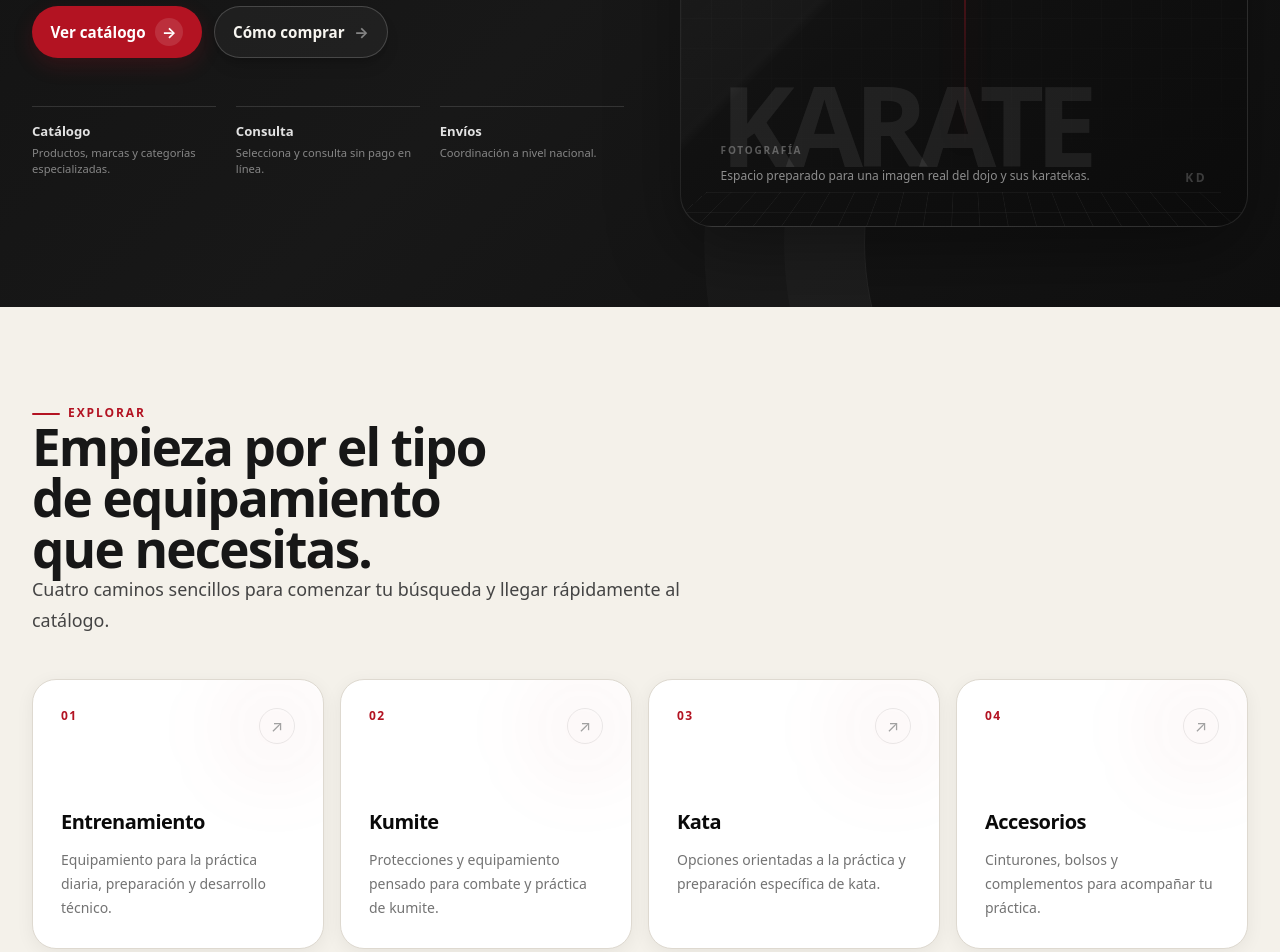
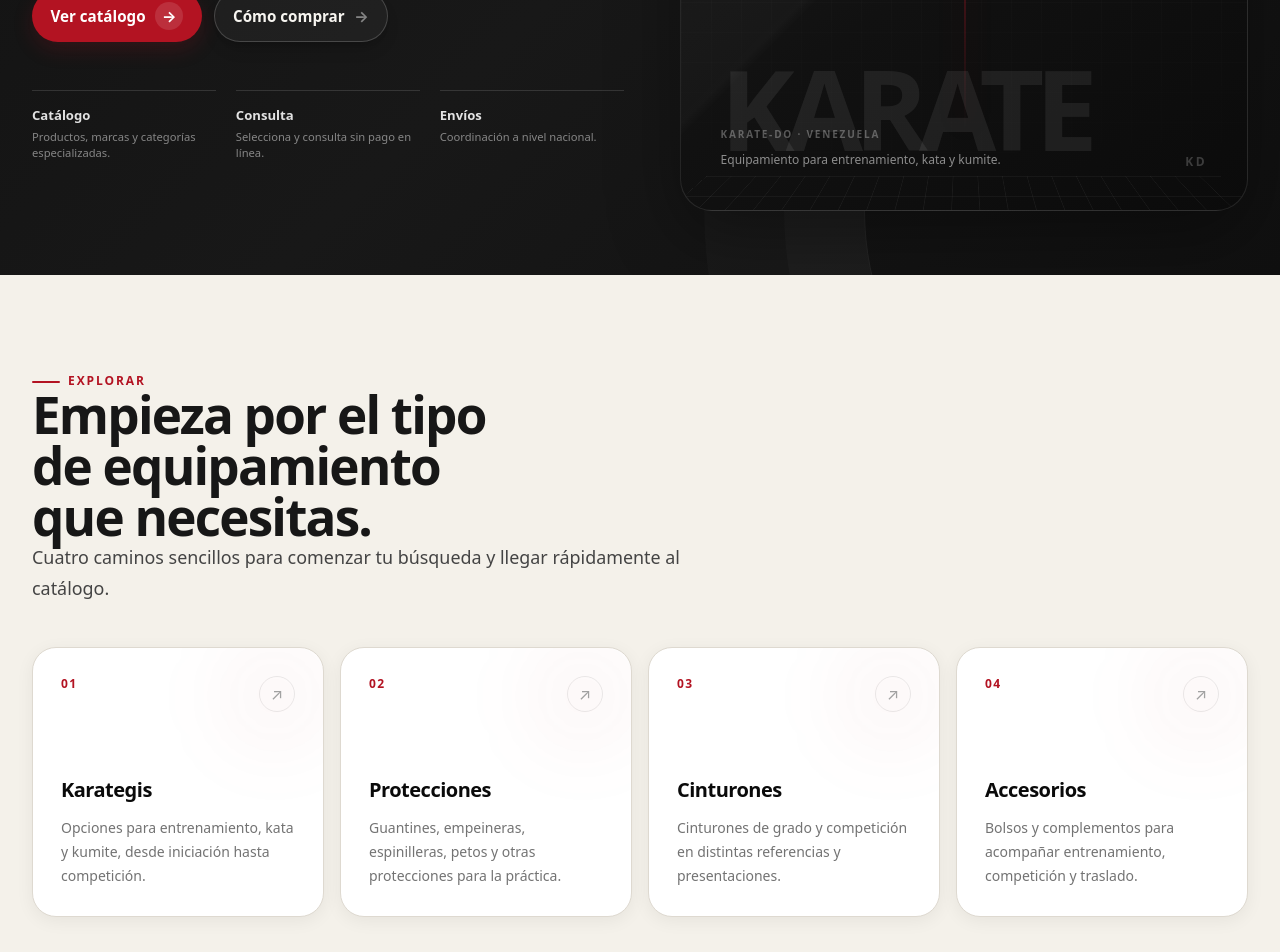
Before and after one commit to maorusohh/catalogo-karate, a Next.js app: page / in a window 1280 px wide. Shown: the part 620-1572 px from the top of the page. Built offline with nearby package versions, Linux system fonts and the light colour scheme.

Commit message:
refactor: apply approved home changes on main visual base

```diff
--- a/src/app/page.tsx
+++ b/src/app/page.tsx
@@ -21,23 +21,28 @@ export const metadata: Metadata = {
 const categoryHighlights = [
   {
     number: "01",
-    title: "Entrenamiento",
-    description: "Equipamiento para la práctica diaria, preparación y desarrollo técnico.",
+    title: "Karategis",
+    href: "/categoria/karategis",
+    description: "Opciones para entrenamiento, kata y kumite, desde iniciación hasta competición.",
   },
   {
     number: "02",
-    title: "Kumite",
-    description: "Protecciones y equipamiento pensado para combate y práctica de kumite.",
+    title: "Protecciones",
+    href: "/categoria/protecciones",
+    description:
+      "Guantines, empeineras, espinilleras, petos y otras protecciones para la práctica.",
   },
   {
     number: "03",
-    title: "Kata",
-    description: "Opciones orientadas a la práctica y preparación específica de kata.",
+    title: "Cinturones",
+    href: "/categoria/cinturones",
+    description: "Cinturones de grado y competición en distintas referencias y presentaciones.",
   },
   {
     number: "04",
     title: "Accesorios",
-    description: "Cinturones, bolsos y complementos para acompañar tu práctica.",
+    href: "/categoria/accesorios",
+    description: "Bolsos y complementos para acompañar entrenamiento, competición y traslado.",
   },
 ];
 
@@ -70,12 +75,12 @@ const purchaseSteps = [
   {
     number: "01",
     title: "Explora",
-    description: "Busca por producto, marca, categoría, aprobación o disponibilidad.",
+    description: "Busca por producto, marca, categoría o aprobación.",
   },
   {
     number: "02",
     title: "Selecciona",
-    description: "Elige las variantes que necesitas y reúne todo en tu carrito de consulta.",
+    description: "Elige tus productos y las opciones disponibles para preparar la consulta.",
   },
   {
     number: "03",
@@ -86,9 +91,9 @@ const purchaseSteps = [
 
 const approvalLabels: Record<string, string> = {
   WKF: "WKF",
-  NATIONAL: "Aprobación nacional",
+  NATIONAL: "FVKD",
   NON_APPROVED: "No aprobado",
-  UNSPECIFIED: "Por confirmar",
+  UNSPECIFIED: "Sin aprobación",
 };
 
 const products = catalogRepository.getProducts();
@@ -151,7 +156,7 @@ export default function HomePage() {
     <main>
       <section className="hero-dojo">
         <Container>
-          <div className="grid min-h-[calc(100svh-76px)] items-center gap-12 py-14 sm:py-18 lg:grid-cols-[1.02fr_0.98fr] lg:gap-14 lg:py-20">
+          <div className="grid items-center gap-12 py-12 sm:py-14 lg:grid-cols-[1.02fr_0.98fr] lg:gap-14 lg:py-16">
             <div className="max-w-3xl">
               <p className="eyebrow text-[#ef5a68]">Karate-Do · Venezuela</p>
 
@@ -252,7 +257,8 @@ export default function HomePage() {
                   </p>
 
                   <div className="mt-8 grid grid-cols-2 gap-x-5 gap-y-4">
-                    {["Entrenamiento", "Kumite", "Kata", "Accesorios"].map((item, index) => (
+                    {["Karategis", "Protecciones", "Cinturones", "Accesorios"].map(
+                      (item, index) => (
                         <div
                           key={item}
                           className="flex items-center gap-3 border-t border-white/10 pt-3"
@@ -261,20 +267,23 @@ export default function HomePage() {
                             {String(index + 1).padStart(2, "0")}
                           </span>
 
-                        <span className="text-xs font-medium text-white/72 sm:text-sm">{item}</span>
+                          <span className="text-xs font-medium text-white/72 sm:text-sm">
+                            {item}
+                          </span>
                         </div>
-                    ))}
+                      ),
+                    )}
                   </div>
                 </div>
 
                 <div className="flex items-end justify-between gap-5">
                   <div>
                     <p className="text-[10px] font-semibold tracking-[0.18em] text-white/30 uppercase">
-                      Fotografía
+                      Karate-Do · Venezuela
                     </p>
 
                     <p className="mt-2 max-w-sm text-xs leading-5 text-white/52">
-                      Espacio preparado para una imagen real del dojo y sus karatekas.
+                      Equipamiento para entrenamiento, kata y kumite.
                     </p>
                   </div>
 
@@ -302,8 +311,8 @@ export default function HomePage() {
             {categoryHighlights.map((category) => (
               <Link
                 key={category.number}
-                href="/catalogo"
-                aria-label={`Explorar ${category.title} en el catálogo`}
+                href={category.href}
+                aria-label={`Explorar ${category.title}`}
                 className="group"
               >
                 <Surface className="relative h-full overflow-hidden p-6 transition-all duration-200 group-hover:-translate-y-1 group-hover:shadow-[var(--ck-shadow-md)] sm:p-7">
@@ -541,7 +550,7 @@ export default function HomePage() {
                 </h2>
 
                 <p className="mt-6 max-w-2xl text-sm leading-7 text-white/54 sm:text-base">
-                  Revisa productos, compara variantes y reúne tu selección antes de escribirnos.
+                  Revisa productos, compara opciones y reúne tu selección antes de escribirnos.
                 </p>
               </div>
 
```
Lines whose indentation alone changed are shown as unchanged.
